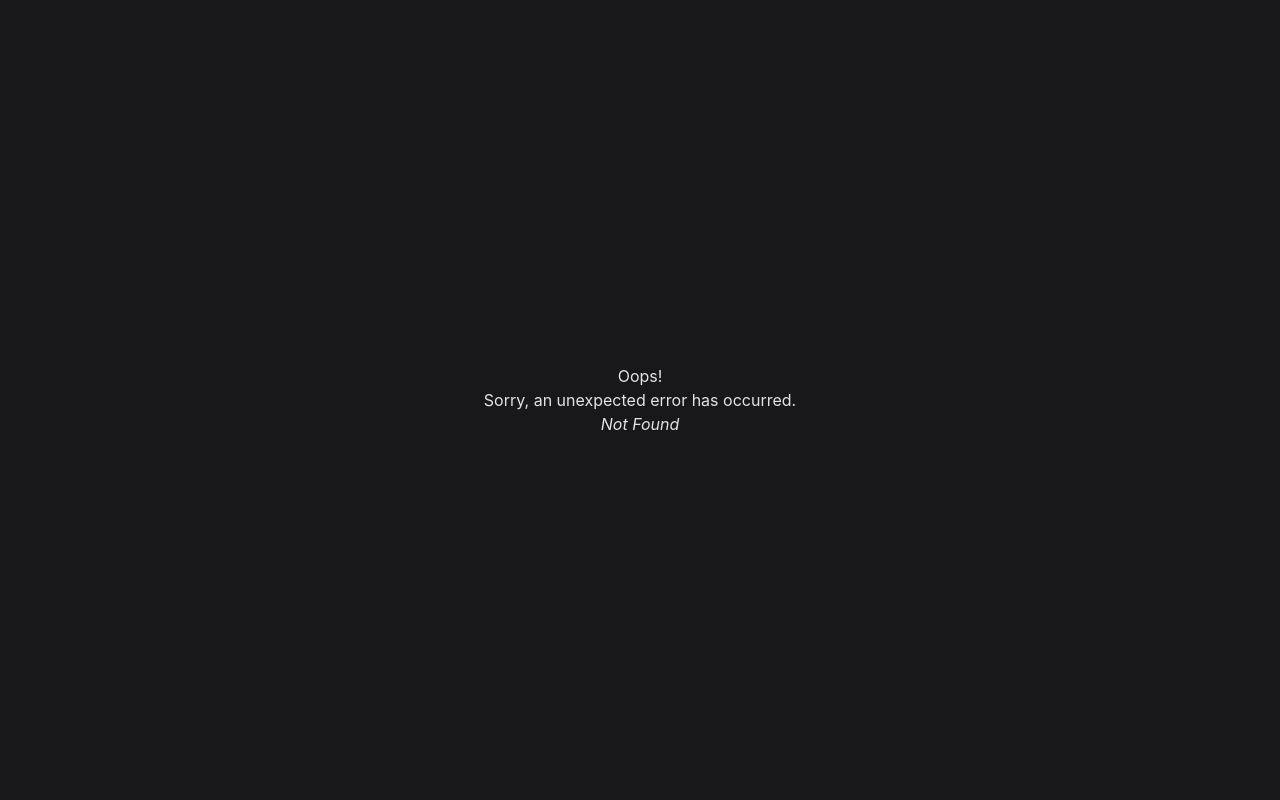
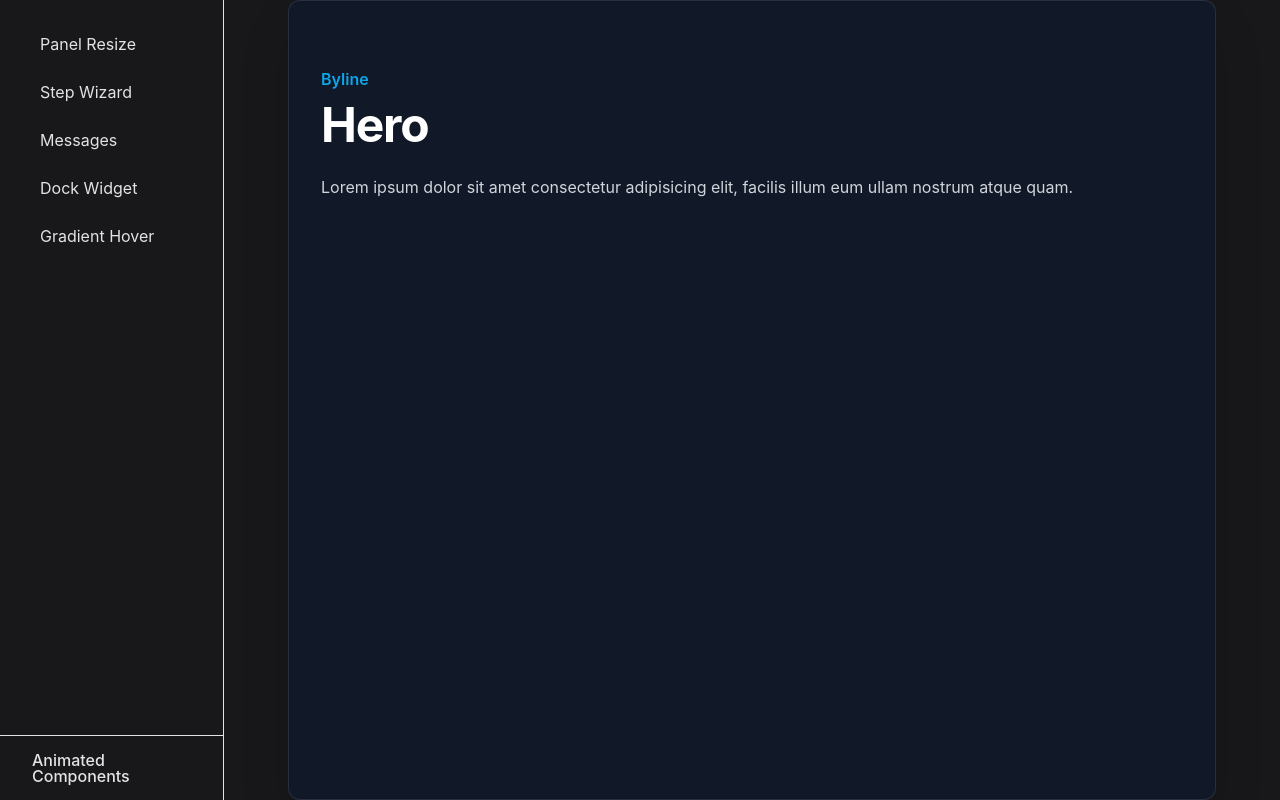
Before and after one commit to SamDurrant/framer-playground, a React (Vite) app: page /gradient-hover in a window 1280 px wide. Before the commit this address had no page. Built offline with nearby package versions, Linux system fonts and the light colour scheme.

Commit message:
Create gradient mousehover animation.

```diff
--- a/src/main.jsx
+++ b/src/main.jsx
@@ -8,6 +8,7 @@ import { PanelResize } from './pages/panelResize'
 import { Root } from './pages/root'
 import { StepWizard } from './pages/stepWizard'
 import { DockWidget } from './pages/dockWidget/dockWidget'
+import { GradientHover } from './pages/gradientHover'
 
 const router = createBrowserRouter([
   {
@@ -30,6 +31,10 @@ const router = createBrowserRouter([
       {
         path: 'dock-widget',
         element: <DockWidget />
+      },
+      {
+        path: 'gradient-hover',
+        element: <GradientHover />
       }
     ]
   },
--- /dev/null
+++ b/src/pages/gradientHover.jsx
@@ -0,0 +1,86 @@
+import { motion, useMotionTemplate, useMotionValue } from "framer-motion";
+// import { useState } from "react";
+
+function GradientHover() {
+  // let [mousePosition, setMousePosition] = useState({x: 0, y: 0})
+  // console.log('render') // !! wow! this gets called a lot with useState
+  let mouseX = useMotionValue(0);
+  let mouseY = useMotionValue(0);
+
+  function handleMouseMove({
+    currentTarget,
+    clientX,
+    clientY,
+  }) {
+    // currentTarget is the card
+    // top = offset from top of viewport
+    // left = offset from left of viewport
+    let { left, top } = currentTarget.getBoundingClientRect();
+    // if px offset of card is = to px offset of mouseEvent -> left = 0, top = 0
+    mouseX.set(clientX - left); // clientX = px from left
+    mouseY.set(clientY - top); // clientY = px from top
+  }
+
+  return (
+    <div className="flex-col w-full">
+      <div
+        className="group relative rounded-xl border border-white/10 bg-gray-900 px-8 py-16 shadow-2xl w-full h-screen"
+        onMouseMove={handleMouseMove}
+      >
+        {/* need to use useMotionTemplate in order to render MotionValues in template literals */}
+        <motion.div
+          className="pointer-events-none absolute -inset-px rounded-xl opacity-0 group-hover:opacity-100 transition duration-300"
+          style={{
+            background: useMotionTemplate`radial-gradient(500px circle at ${mouseX}px ${mouseY}px, rgb(14 165 233 / 0.2), transparent 80%)`
+          }}
+        />
+        { content() }
+      </div>
+
+      <div className="w-full min-h-screen flex-col py-10">
+      {[...Array(6).keys()].map((i) => (
+        <div
+          key={i}
+          className="group relative max-w-md rounded-xl border border-white/10 bg-gray-900 px-8 py-16 shadow-2xl mx-auto my-10 self-center"
+          onMouseMove={handleMouseMove}
+        >
+          <motion.div
+            className="pointer-events-none absolute -inset-px rounded-xl opacity-0 transition duration-300 group-hover:opacity-100"
+            style={{
+              background: useMotionTemplate`
+                radial-gradient(
+                  650px circle at ${mouseX}px ${mouseY}px,
+                  rgba(14, 165, 233, 0.15),
+                  transparent 80%
+                )
+              `,
+            }}
+          />
+          {content()}
+        </div>
+      ))}
+      </div>
+    </div>
+  );
+}
+
+export { GradientHover }
+
+const content = () => {
+  return (
+    <div>
+<h3 className="text-base font-semibold leading-7 text-sky-500">
+  Byline
+</h3>
+<div className="mt-2 flex items-center gap-x-2">
+  <span className="text-5xl font-bold tracking-tight text-white">
+    Hero
+  </span>
+</div>
+<p className="mt-6 text-base leading-7 text-gray-300">
+  Lorem ipsum dolor sit amet consectetur adipisicing elit, facilis
+  illum eum ullam nostrum atque quam.
+</p>
+</div>
+  )
+}
--- a/src/pages/root.jsx
+++ b/src/pages/root.jsx
@@ -16,7 +16,11 @@ const links = [
   {
     link: 'dock-widget',
     text: 'Dock Widget',
-  }
+  },
+  {
+    link: 'gradient-hover',
+    text: 'Gradient Hover',
+  },
 ]
 
 function Root() {
```
